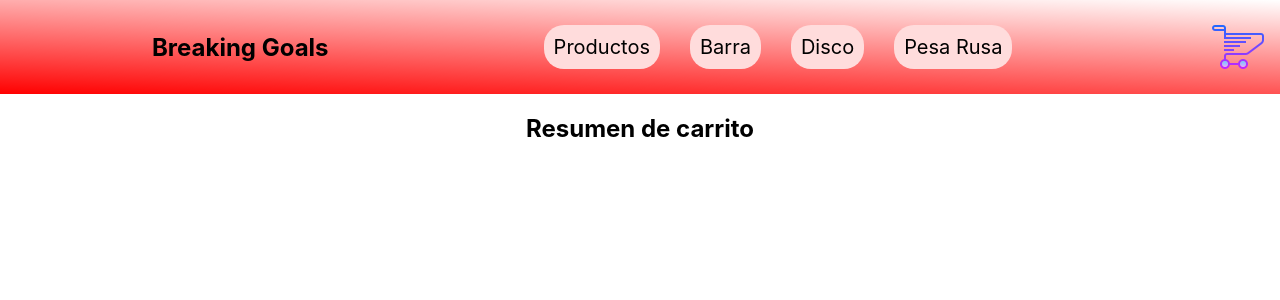
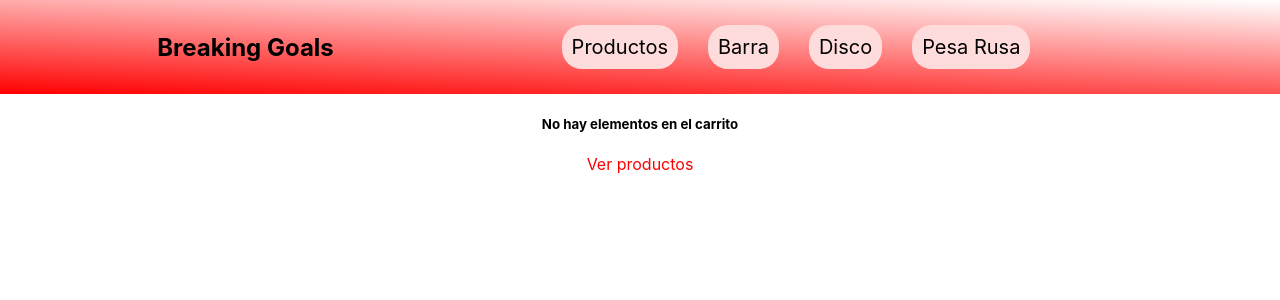
Before and after one commit to agusrocha/gimnasio_rocha, a React (Create React App) app: page /cart in a window 1280 px wide. Shown: the top 300 px of the page. Built offline with nearby package versions, Linux system fonts and the light colour scheme.

Commit message:
creacion de cart y cardwidget con su logica

```diff
--- a/src/App.js
+++ b/src/App.js
@@ -4,13 +4,14 @@ import './App.css';
 import NavBar from './components/navbar/NavBar';
 import ItemListContainer from './components/itemlistcontainer/ItemListContainer';
 import ItemDetailContainer from './components/itemdetailcontainer/ItemDetailContainer';
-import CardContextProvider from './context/CardContext';
+import CartContextProvider from './context/CartContext';
 import Cart from './components/cart/Cart';
+import CartWidget from './components/cardwidget/CardWidget';
 
 function App() {
   return (
     <div>
-      <CardContextProvider>
+      <CartContextProvider>
         <BrowserRouter>
           <header>
             <NavBar/>
@@ -20,9 +21,10 @@ function App() {
             <Route path='/category/:categoryId' element={<ItemListContainer />}/>
             <Route path='/item/:id' element={<ItemDetailContainer />}/>
             <Route path='/cart' element={<Cart />} />
+            <Route path='/cart' element={<CartWidget/>}/>
           </Routes>
         </BrowserRouter>
-      </CardContextProvider>
+      </CartContextProvider>
     </div>
   );
 }
--- a/src/components/cardwidget/CardWidget.js
+++ b/src/components/cardwidget/CardWidget.js
@@ -1,12 +1,16 @@
-import React from 'react';
+import React, {useContext} from 'react';
+import { Link } from 'react-router-dom';
+import { CartContext } from '../../context/CartContext';
 import './Cardwidget.css';
 
 const CardWidget = ()=>{
 
+    const {getCount} = useContext(CartContext)
+
     return(
         <div className="divImg">
-            <img src='./images/cardwidget.png' alt="cardwidget" />
-            <p></p>
+           <Link to='/cart'> <img src='./images/cardwidget.png' alt="cardwidget" /> </Link>
+            <p>{getCount()}</p>
         </div>
     )
 }
--- /dev/null
+++ b/src/components/cart/Cart.css
@@ -0,0 +1,16 @@
+.imgCart {
+    width: 20%;
+}
+
+.divCart {
+    text-align: center;
+}
+
+.linkVerProducto{
+    text-decoration: none;
+    color: red;
+}
+
+.divCarritoVacio {
+    text-align:center
+}
--- a/src/components/cart/Cart.js
+++ b/src/components/cart/Cart.js
@@ -1,8 +1,60 @@
-import React from "react";
+import React, { useContext } from "react";
+import { Link } from "react-router-dom";
+import { CartContext } from "../../context/CartContext";
+import './Cart.css';
 
 const Cart = () => {
+    const {cart, removeItem , clear, totalPrice} = useContext(CartContext);
+
+    const renderEmptyCart = () => {
+        return (
+            <div className="divCarritoVacio">
+                <h5> No hay elementos en el carrito</h5>
+                <Link to='/' className="linkVerProducto"> Ver productos </Link>
+            </div>
+        )
+    }
+
+    const renderCart = () => {
+        return (
+            <div className="divCart">
+            <div>
+                <h2> Mi carrito</h2>
+            </div>
+            <table>
+                <thead>
+                    <tr>
+                        <td> Producto </td>
+                        <td> Foto </td>
+                        <td> Precio x un. </td>
+                        <td> Cantidad </td>
+                        <td> Subtotal </td>
+                    </tr>
+                </thead>
+
+                <tbody>
+                {cart.map(producto => {
+                    return <tr key={producto.item.id}>
+                        <td> {producto.item.name} </td>
+                        <td><img src={producto.item.img} alt={producto.item.name} className="imgCart" /></td>
+                        <td> {producto.item.price} </td>
+                        <td> {producto.cantidad} </td>
+                        <td> ${(parseFloat( producto.item.price) * parseFloat (producto.cantidad)).toFixed(3)} </td>
+                        <td> <button onClick={() => removeItem(producto.item.id)}> X </button> </td>
+                    </tr>
+                })}
+
+                </tbody>
+            </table>
+                <div> Total : $ {totalPrice().toFixed(3)} </div>
+                <button onClick={() => clear()}> Eliminar carrito </button>
+        </div>
+    )}
+
     return (
-        <h2> Resumen de carrito </h2>
+        <div>
+            {cart.length === 0 ? renderEmptyCart() : renderCart()}
+        </div>
     )
 }
 
--- a/src/components/itemdetail/ItemDetail.js
+++ b/src/components/itemdetail/ItemDetail.js
@@ -2,13 +2,13 @@ import React, {useContext, useState} from 'react';
 import ItemCount from '../itemcount/ItemCount';
 import './Itemdetail.css';
 import { Link } from 'react-router-dom';
-import {CardContext} from '../../context/CardContext';
+import {CartContext} from '../../context/CartContext';
 
 
 
 const ItemDetail = ({products})=>{
 
-    const {addProducts} = useContext(CardContext)
+    const {addProducts} = useContext(CartContext)
 
     const [stock, setStock] = useState(15);
     const [showCount, setShowCount] = useState(0);
@@ -18,12 +18,9 @@ const ItemDetail = ({products})=>{
         setStock(stock - count);
 
         if (count <= stock)  {
-            console.log(`se agregaron ${count} y quedan ${stock - count} en stock`);
             setShowCount(count);
         }
     }
-
-    console.log(showCount);
 
     const purchase = () => {
         addProducts (products, showCount)
@@ -45,7 +42,7 @@ const ItemDetail = ({products})=>{
                     <p className='itemDetailProductoPrice'>
                         {products.price}
                     </p>
-                    <p> Stock: {products.stock}un.</p>
+
                     { showCount === 0 ?
                     <ItemCount onAdd={onAdd} initial={1} stock={15}/>
                     :
--- a/src/components/navbar/NavBar.js
+++ b/src/components/navbar/NavBar.js
@@ -1,12 +1,15 @@
-import React from 'react';
+import React, {useContext} from 'react';
 import { useState, useEffect } from 'react';
 import CardWidget from '../cardwidget/CardWidget';
 import './Navbar.css';
 import { Link } from 'react-router-dom';
 import { getCategories } from '../../products';
+import { CartContext } from '../../context/CartContext';
 
 
 const NavBar = () =>{
+
+    const {getCount} = useContext(CartContext)
 
     const [categories, setCategories] = useState([]);
 
@@ -40,8 +43,12 @@ const NavBar = () =>{
                         {categories.map(cat => <Link key={cat.id} className='li' to={`/category/${cat.id}`}> {cat.description} </Link>)}
 
                     </div>
-
+                {getCount() === 0 ?
+                <div style={{display:'none'}}>
+                </div>
+                :
                 <CardWidget/>
+                }
             </div>
 
         </nav>
--- a/src/context/CardContext.js
+++ b/src/context/CartContext.js
@@ -1,8 +1,8 @@
 import React, {createContext, useState} from 'react';
 
-export const CardContext = createContext();
+export const CartContext = createContext();
 
-const CardContextProvider = ({children}) => {
+const CartContextProvider = ({children}) => {
 
     const [cart, setCart] = useState([]);
 
@@ -18,14 +18,25 @@ const CardContextProvider = ({children}) => {
             setCart([...cart, {item: products, cantidad: count}])
         }
     }
-    console.log(cart);
+
+    const getCount = () => {
+        let subTotal= 0;
+        cart.forEach(elemento =>{
+            subTotal += elemento.cantidad;
+        })
+        return subTotal;
+    }
+
+    const totalPrice = () => {
+        return cart.reduce((acumulador, item) => acumulador + (parseFloat(item.item.price) * parseFloat(item.cantidad)), 0);
+    }
 
     const isInCart = (item) => {
         return cart.some(p => p.item === item);
     }
 
     const removeItem = (id) => {
-        setCart(cart.filter((p) => p.id !==id));
+        setCart(cart.filter(p=> p.item.id !== id))
     }
 
     const clear = () => {
@@ -33,12 +44,12 @@ const CardContextProvider = ({children}) => {
     }
 
         return (
-        <CardContext.Provider value={{
-            addProducts, isInCart , clear, removeItem
+        <CartContext.Provider value={{
+            cart, addProducts, isInCart , clear, removeItem, getCount, totalPrice
         }} >
             {children}
-        </CardContext.Provider>
+        </CartContext.Provider>
     )
 }
 
-export default CardContextProvider;
+export default CartContextProvider;
```
